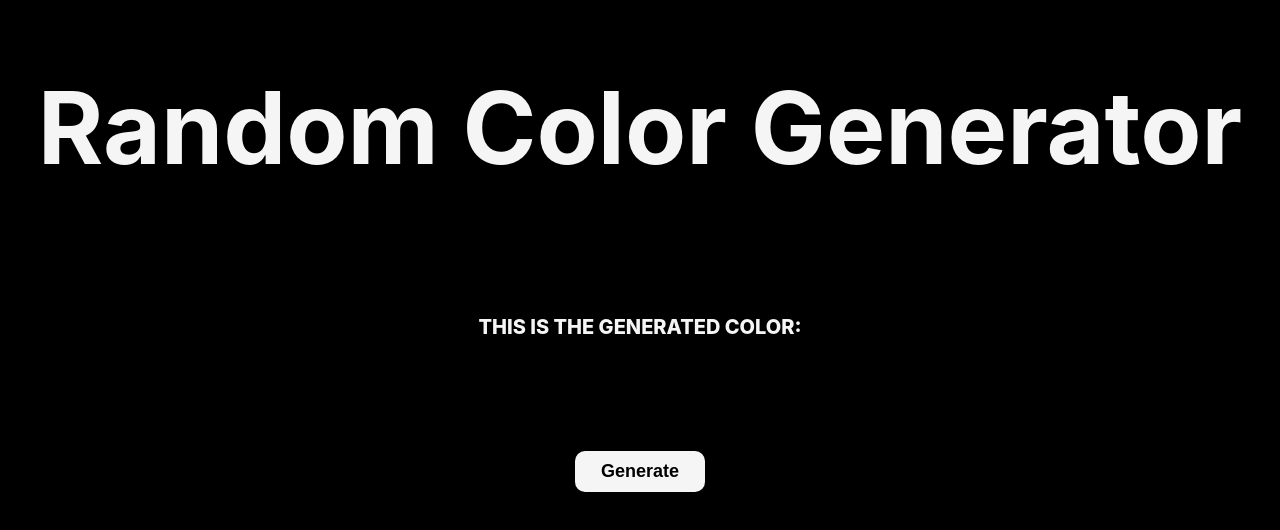
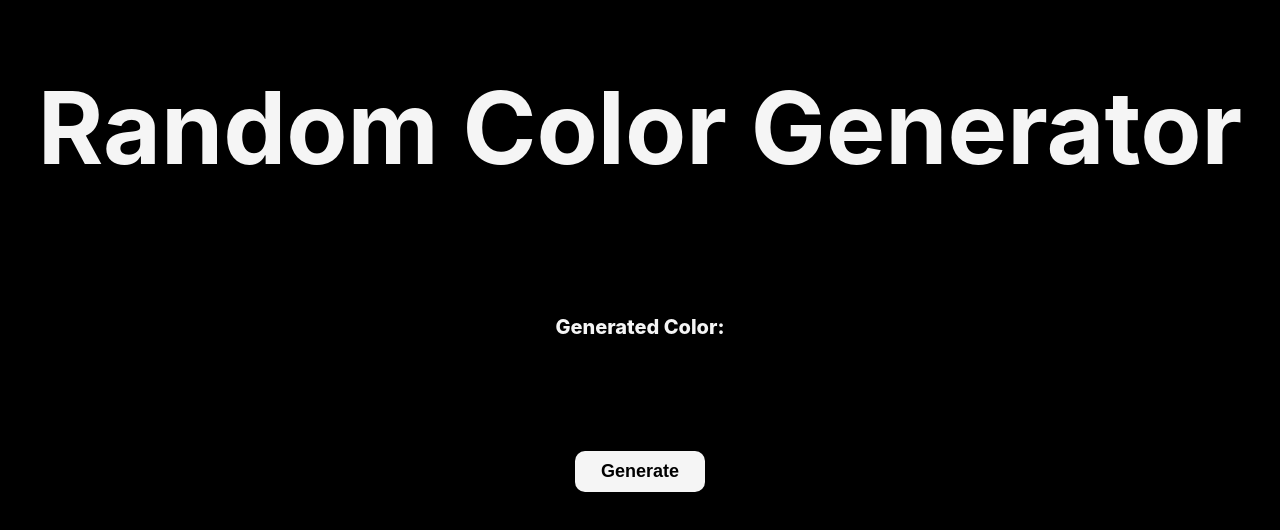
Before and after one commit to 5ebi/react-random-color-generator, a React app: page / in a window 1280 px wide. Shown: the top 530 px of the page. Built offline with nearby package versions, Linux system fonts and the light colour scheme; the HTML template or start-up script is replaced by a standard one.

Commit message:
changed txt "generated"

```diff
--- a/src/App.js
+++ b/src/App.js
@@ -45,7 +45,7 @@ export default function App() {
               color: offwhite,
             }}
           >
-            THIS IS THE GENERATED COLOR:
+            Generated Color:
             <br></br>
           </p>
           <p
```
